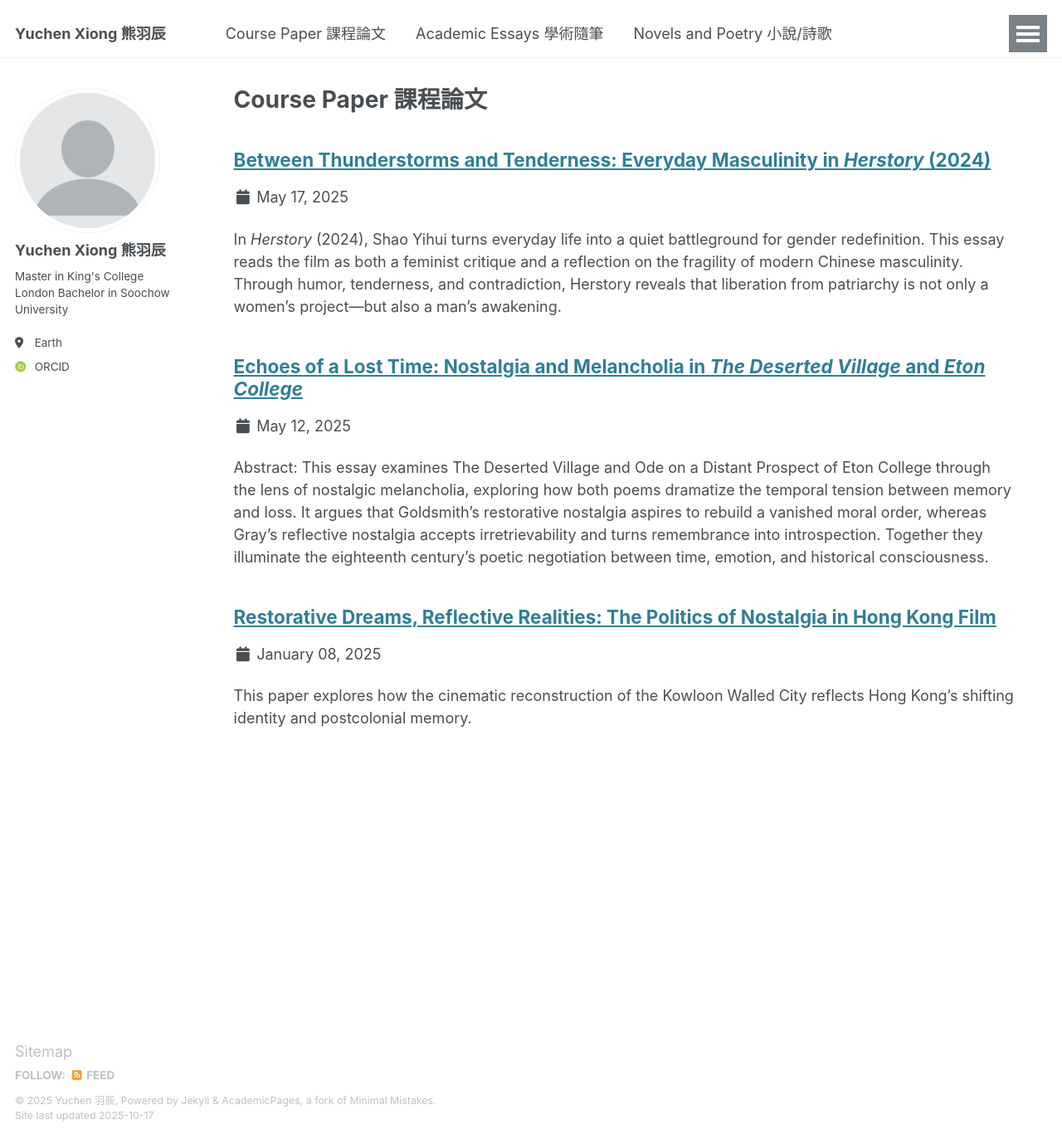
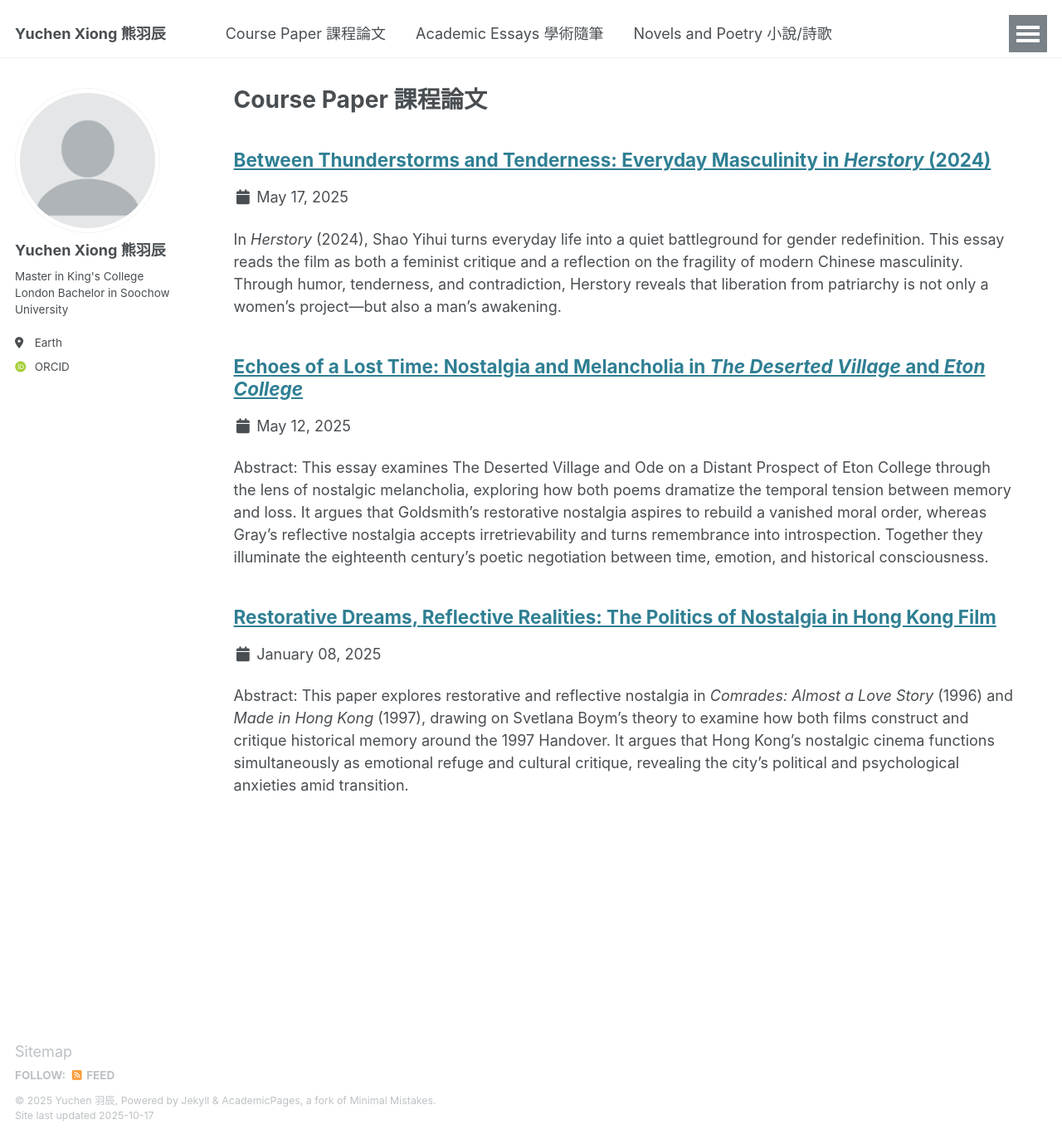
Before and after one commit to yuchen2402/yuchen2402.github.io, a Jekyll site: the page built from _pages/coursepaper.html, in a window 1280 px wide and 1373 px high. Shown: the whole window at 83% size. Built offline with Jekyll 4.4.1, drawn with Linux system fonts in a browser that asks for light colours; some web fonts are replaced.

Commit message:
Update almost.md

```diff
--- a/_coursepaper/almost.md
+++ b/_coursepaper/almost.md
@@ -1,6 +1,6 @@
 ---
 title: "Restorative Dreams, Reflective Realities: The Politics of Nostalgia in Hong Kong Film"
-excerpt: "This paper explores how the cinematic reconstruction of the Kowloon Walled City reflects Hong Kong's shifting identity and postcolonial memory."
+excerpt: "Abstract: This paper explores restorative and reflective nostalgia in _Comrades: Almost a Love Story_ (1996) and _Made in Hong Kong_ (1997), drawing on Svetlana Boym’s theory to examine how both films construct and critique historical memory around the 1997 Handover. It argues that Hong Kong’s nostalgic cinema functions simultaneously as emotional refuge and cultural critique, revealing the city’s political and psychological anxieties amid transition."
 date: 2025-01-08
 author_profile: true
 layout: single
```
